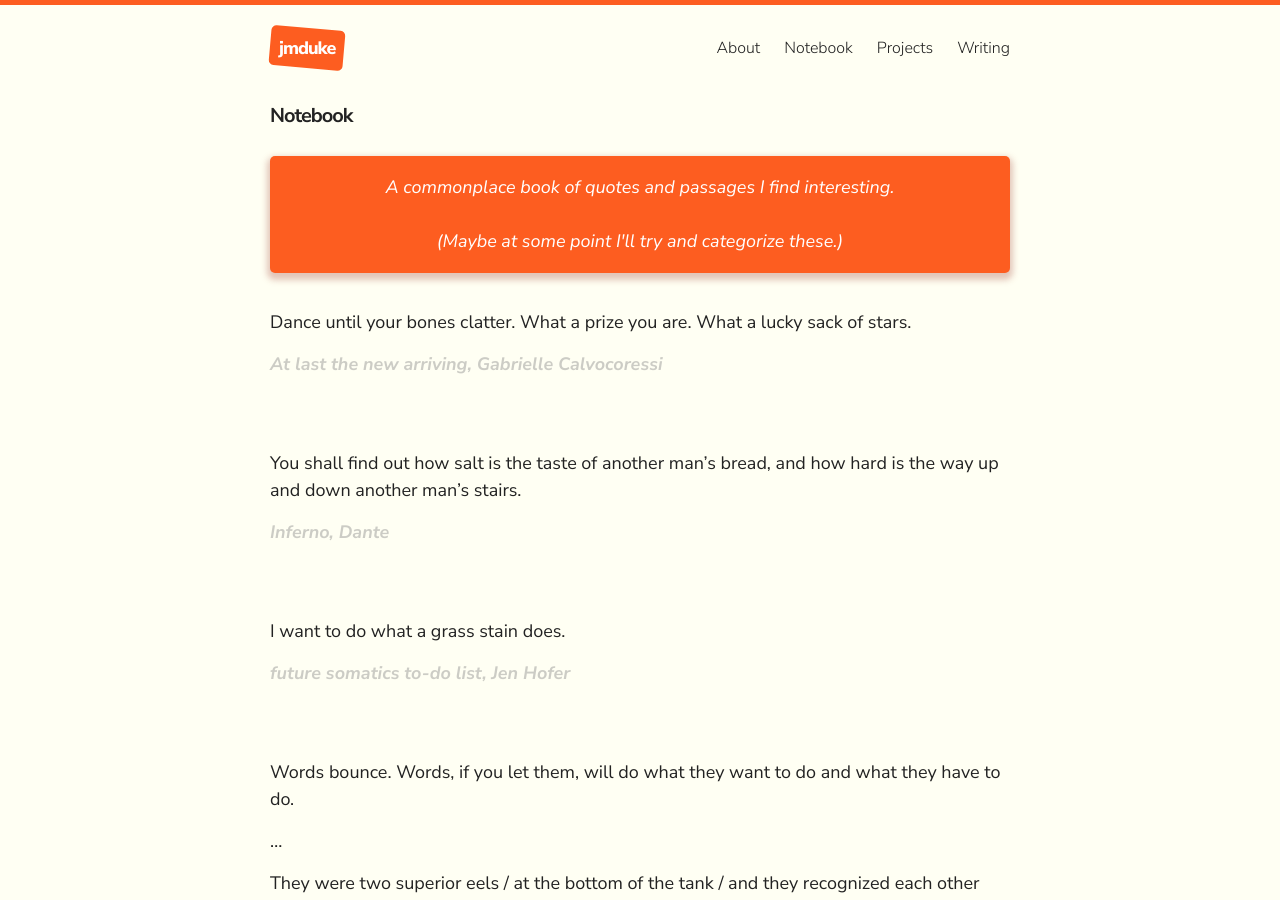
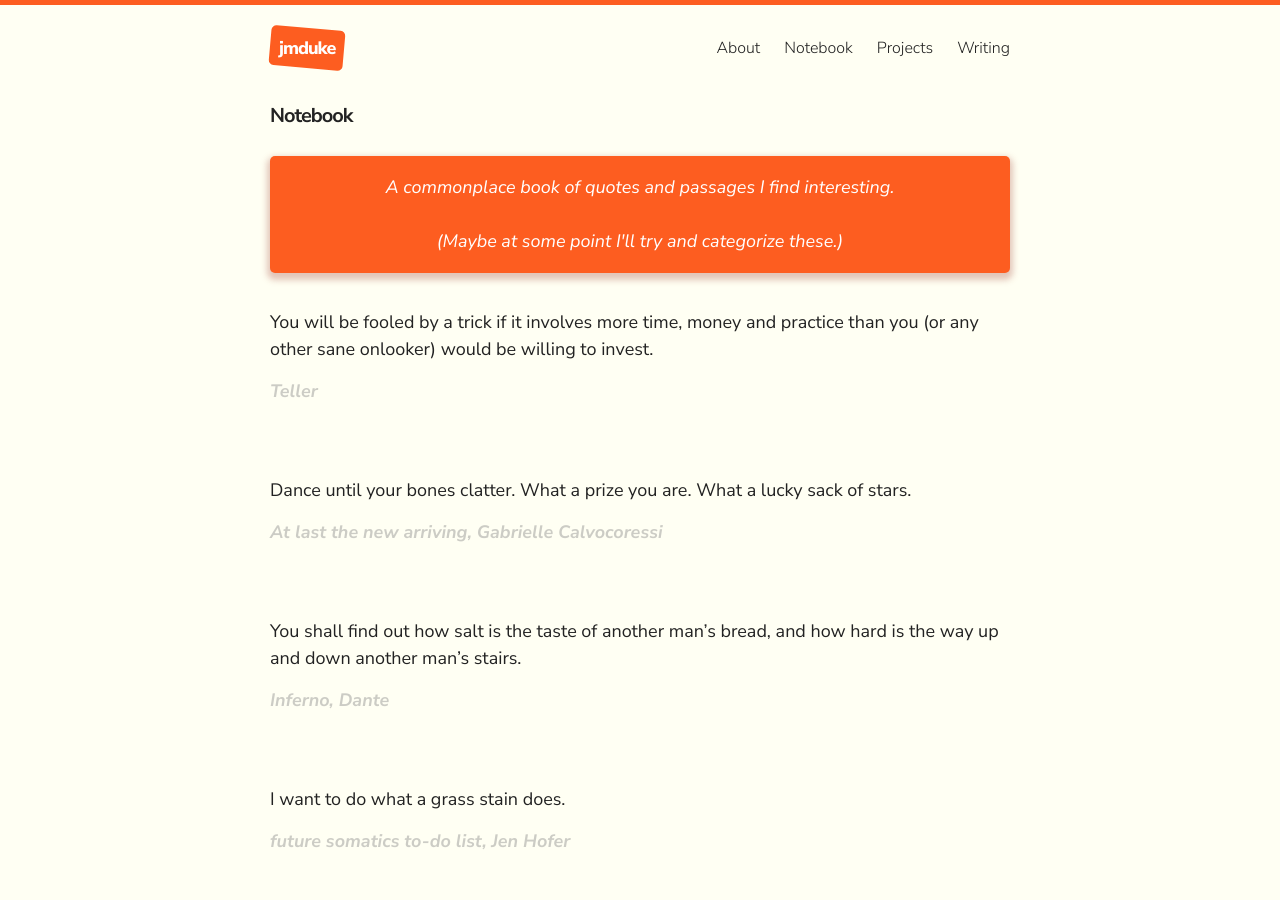
Before and after one commit to jmduke/jmduke-jekyll, a Jekyll site: the page built from notebook.md, in a window 1280 px wide and 900 px high. Built offline with Jekyll 4.4.1, drawn with Linux system fonts in a browser that asks for light colours.

Commit message:
Update Page “notebook”

```diff
--- a/notebook.md
+++ b/notebook.md
@@ -50,6 +50,10 @@ A commonplace book of quotes and passages I find interesting.
 <br /><br />
 (Maybe at some point I'll try and categorize these.)
 </div>
+
+You will be fooled by a trick if it involves more time, money and practice than you (or any other sane onlooker) would be willing to invest.
+
+> *Teller*
 
 Dance until your bones clatter. What a prize
 you are. What a lucky sack of stars.
```
